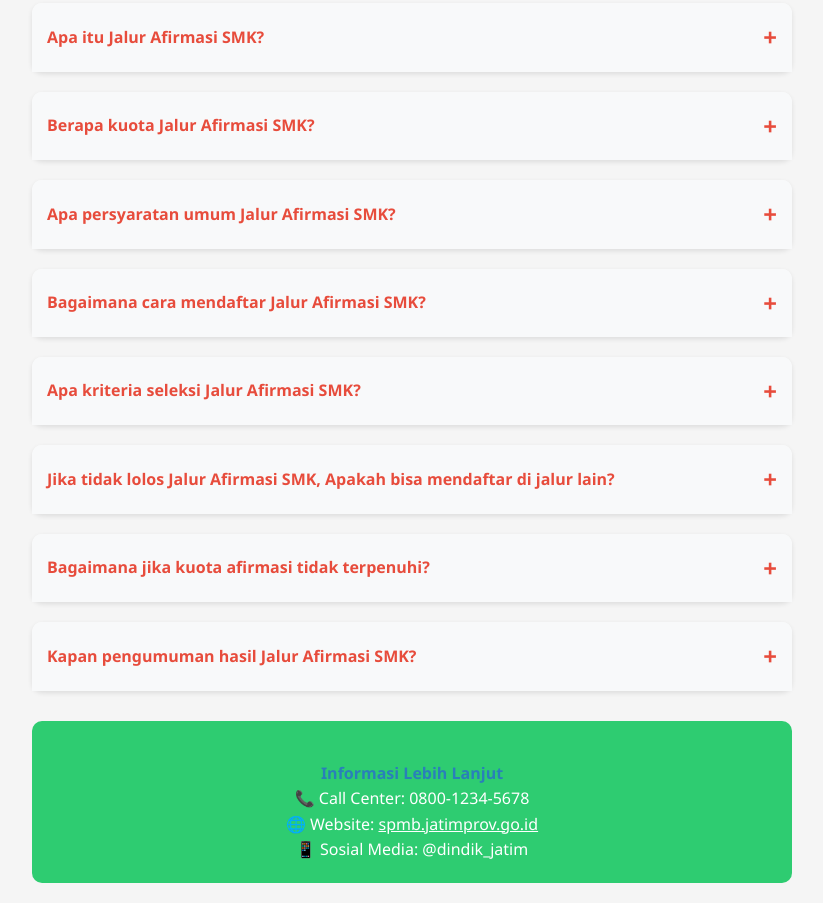
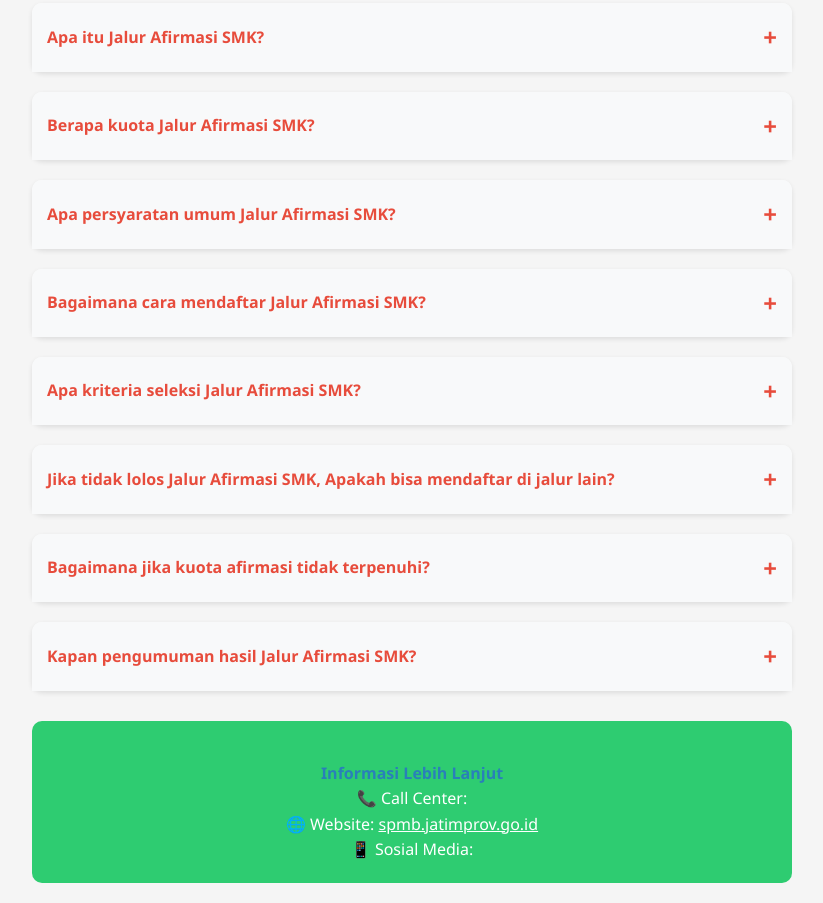
Before and after one commit to ansfhrzi/spmb.github.io, a plain HTML site: page afirmasi.html in a window 1280 px wide. Shown: the part 217-1120 px from the top of the page, without its empty margins (228-1051 px from the left). Drawn offline with Linux system fonts and the light colour scheme.

Commit message:
Update afirmasi.html

```diff
--- a/afirmasi.html
+++ b/afirmasi.html
@@ -140,9 +140,9 @@
 
         <div class="contact-box">
             <h3>Informasi Lebih Lanjut</h3>
-            <p>📞 Call Center: 0800-1234-5678<br>
+            <p>📞 Call Center: <br>
             🌐 Website: <a href="https://spmb.jatimprov.go.id">spmb.jatimprov.go.id</a><br>
-            📱 Sosial Media: @dindik_jatim</p>
+            📱 Sosial Media: </p>
         </div>
 
     </div>
```
